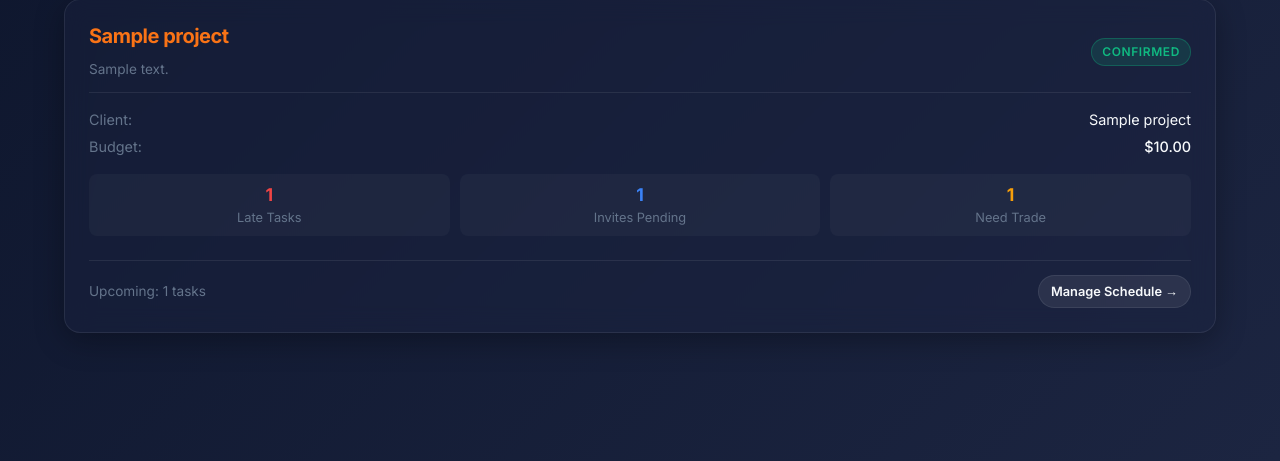
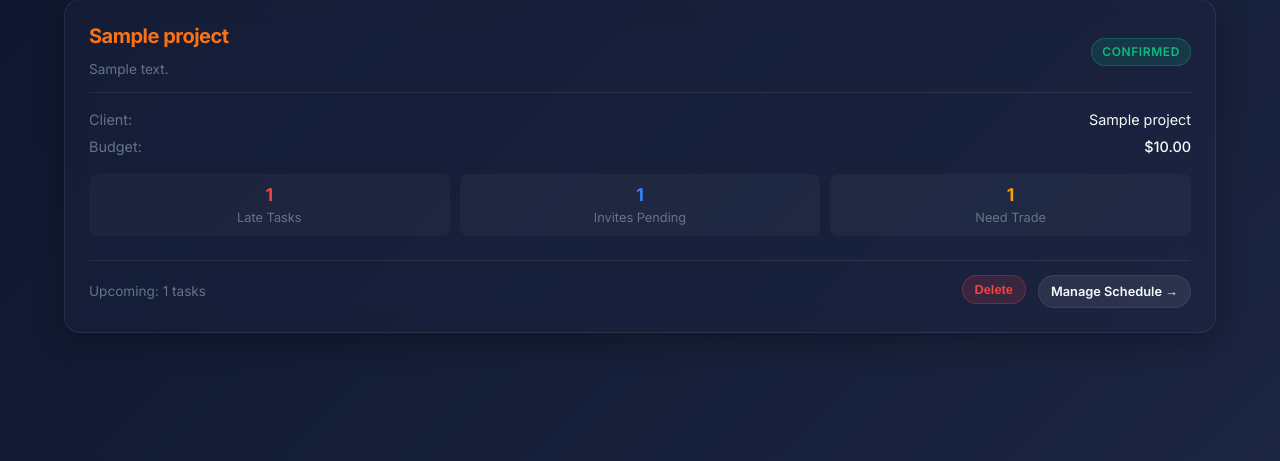
Before and after one commit to vlkovalev/Trades-Coordination, a Flask app: template templates/gc_dashboard.html in a window 1280 px wide. Shown: the part 560-1021 px from the top of the page. Run offline with Flask 3, Linux system fonts and the light colour scheme; the template is opened without the code that fills it: most values are stand-ins (such as "Sample title", 1, 10 or a date in 2020); some libraries are stand-ins or nearby versions.

Commit message:
feat(projects): add delete_project route to remove demo project from production
- Adds POST /projects/<id>/delete endpoint restricted to GC role
- Cascades deletion to homeowner logins, reviews, and consent records
- Blocks deletion if project has any scheduled tasks
- Needed to clean up leftover "West Remodel" seeded project from production
- Tests verify cascade cleanup of ConsentRecord (critical for production stability)

Co-Authored-By: Claude Sonnet 5 <noreply@anthropic.com>

```diff
--- a/app.py
+++ b/app.py
@@ -450,6 +450,27 @@ def register_routes(app):
             return redirect(url_for("project_detail", project_id=project.id))
 
         return render_template("new_project.html", form={}, consent_text=CONSENT_TEXT)
+
+    @app.route("/projects/<int:project_id>/delete", methods=["POST"])
+    @role_required("gc")
+    def delete_project(project_id):
+        project = Project.query.get_or_404(project_id)
+        if Task.query.filter_by(project_id=project_id).first():
+            flash(
+                f"Can't delete {project.name} — it has tasks scheduled. Remove all tasks first.",
+                "error",
+            )
+            return redirect(url_for("gc_dashboard"))
+
+        name = project.name
+        User.query.filter_by(project_id=project_id).delete()
+        Review.query.filter_by(project_id=project_id).delete()
+        ConsentRecord.query.filter_by(project_id=project_id).delete()
+        db.session.delete(project)
+        _log_audit("GC/PM", "delete_project", "Project", project_id, f"Deleted project '{name}'")
+        db.session.commit()
+        flash(f"{name} removed.", "success")
+        return redirect(url_for("gc_dashboard"))
 
     @app.route("/projects/<int:project_id>")
     @role_required("gc")
--- a/templates/gc_dashboard.html
+++ b/templates/gc_dashboard.html
@@ -137,7 +137,13 @@
 
           <div style="margin-top: 18px; border-top: 1px solid var(--panel-border); padding-top: 14px;" class="flex justify-between align-center">
             <span class="text-muted" style="font-size: 0.85rem;">Upcoming: {{ row.upcoming|length }} tasks</span>
-            <a href="{{ url_for('project_detail', project_id=row.project.id) }}" class="btn btn-secondary" style="padding: 6px 12px; font-size: 0.8rem;">Manage Schedule &rarr;</a>
+            <div class="flex gap-12">
+              <form method="post" action="{{ url_for('delete_project', project_id=row.project.id) }}"
+                    onsubmit="return confirm('Delete {{ row.project.name }}? This also deletes its homeowner login and consent records, and only works if it has no tasks scheduled.');">
+                <button type="submit" class="btn btn-danger" style="padding: 6px 12px; font-size: 0.8rem;">Delete</button>
+              </form>
+              <a href="{{ url_for('project_detail', project_id=row.project.id) }}" class="btn btn-secondary" style="padding: 6px 12px; font-size: 0.8rem;">Manage Schedule &rarr;</a>
+            </div>
           </div>
         </div>
       {% else %}
```
Also changed, not shown: tests/test_blueprint_route.py (+67 -1 lines).
